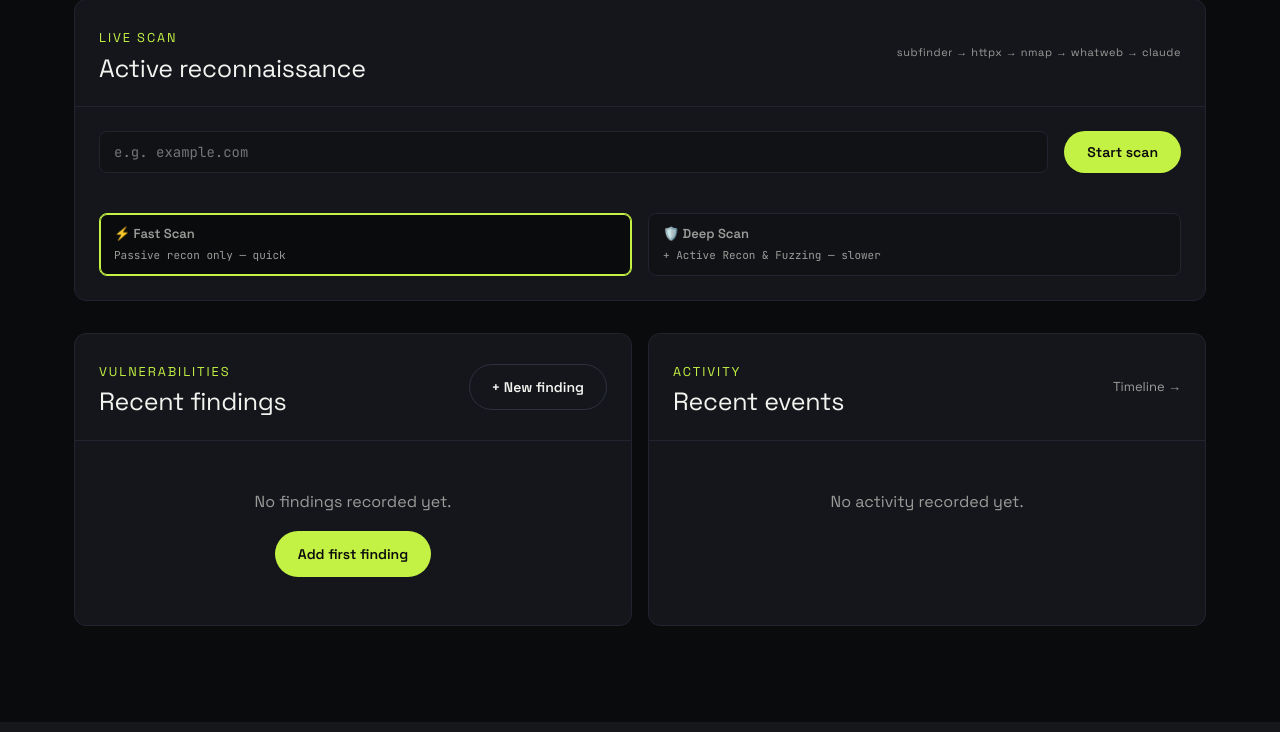
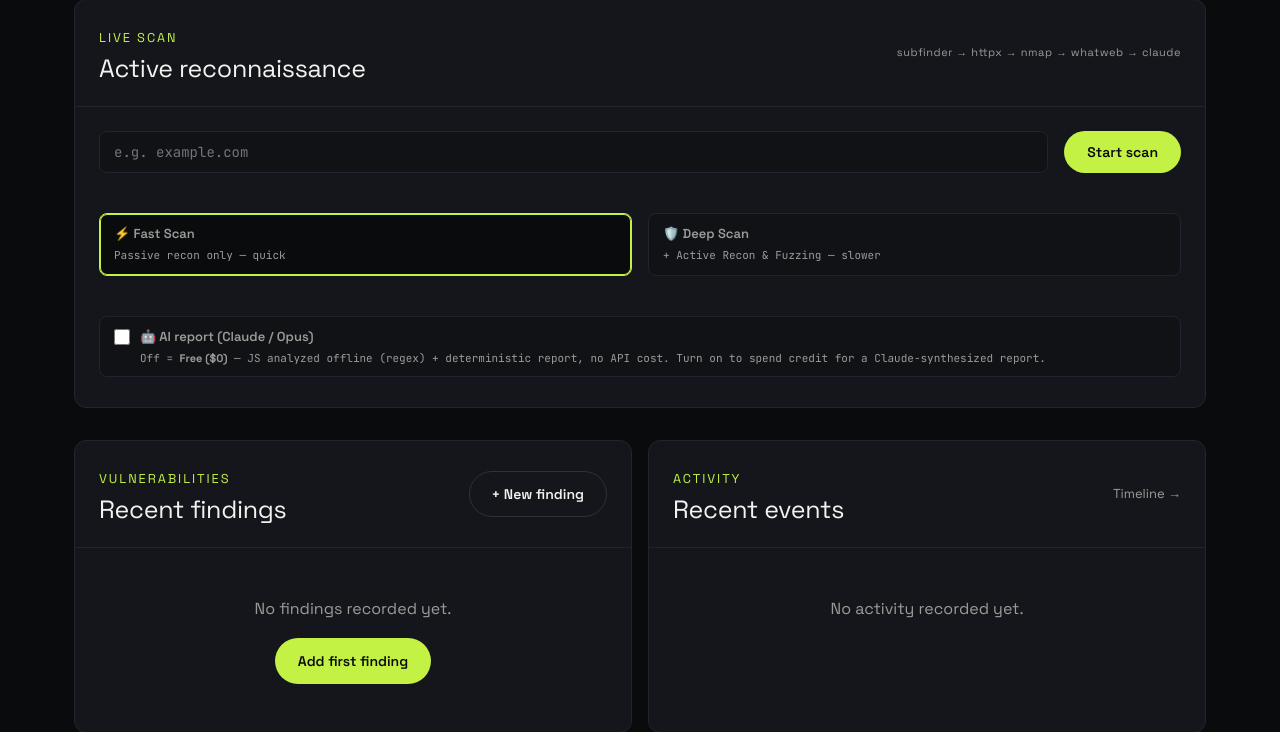
Before and after one commit to malek-sec/BountyHub, a Flask app: page / in a window 1280 px wide. Shown: the part 448-1180 px from the top of the page. Run offline with Flask 3, Linux system fonts and the light colour scheme; a user stored in the database is signed in; data that the repository does not hold is empty; parts of the project's set-up code (start-up, migrations or seed data) failed here and were passed over; some libraries are stand-ins or nearby versions; some web fonts are replaced.

Commit message:
scan: add Free ($0) vs AI cost mode toggle, default free
New per-scan ai_mode wired end-to-end so routine scans spend no API credit
unless the user opts in:

- routes/scans.py: parse ai_mode ("free"|"ai", or use_ai bool) from the
  request; default from BOUNTYHUB_DEFAULT_AI_MODE (env, "free" out of the box);
  store it and pass to the worker; echo it in the response.
- services/scan_service.run_worker(ai_mode=...): free mode runs JS-Oracle
  offline (no per-file LLM) and generates the report via
  core.offline_report.build_report ($0); ai mode keeps the Opus advisor. The
  empty-credit failure path now points the user at free mode. Completion
  notification reflects which report was produced.
- templates/index.html: add an "AI report" toggle (off = Free $0) with matching
  styles + JS; startScan sends ai_mode and logs the chosen cost mode.

So the free workflow the operator used to type by hand is now the built-in
default: click Start -> offline analysis + deterministic report, no cost.

Co-Authored-By: Claude Opus 4.8 <noreply@anthropic.com>

```diff
--- a/routes/scans.py
+++ b/routes/scans.py
@@ -1,5 +1,6 @@
 import datetime
 import json
+import os
 import re
 import tempfile
 import threading
@@ -58,6 +59,20 @@ def api_start_scan():
     if engine_cfg is not None and not getattr(engine_cfg, "ACTIVE_RECON_ENABLED", True):
         run_active_recon = False
 
+    # AI cost mode: "free" (default) runs JS analysis + report deterministically
+    # offline with ZERO API cost; "ai" spends credit for per-file Claude analysis
+    # and an Opus-synthesized report. The default is env-tunable so an operator
+    # can make paid AI the default, but out of the box no scan spends credit.
+    default_mode = os.environ.get("BOUNTYHUB_DEFAULT_AI_MODE", "free").strip().lower()
+    if default_mode not in ("free", "ai"):
+        default_mode = "free"
+    raw_mode = body.get("ai_mode")
+    if raw_mode is None and "use_ai" in body:          # convenience boolean
+        raw_mode = "ai" if body.get("use_ai") else "free"
+    ai_mode = str(raw_mode).strip().lower() if raw_mode is not None else default_mode
+    if ai_mode not in ("free", "ai"):
+        ai_mode = default_mode
+
     if not target:
         return jsonify({"error": "Missing required field: 'target'"}), 400
 
@@ -109,6 +124,7 @@ def api_start_scan():
             "output_dir":       str(output_dir),
             "run_active_recon": run_active_recon,
             "scan_depth":       "deep" if run_active_recon else "fast",
+            "ai_mode":          ai_mode,
         }
 
     try:
@@ -130,7 +146,7 @@ def api_start_scan():
     thread = threading.Thread(
         target=ScanService.run_worker,
         args=(app, scan_id, target, output_dir),
-        kwargs={"run_active_recon": run_active_recon},
+        kwargs={"run_active_recon": run_active_recon, "ai_mode": ai_mode},
         daemon=True,
         name=f"bh-scan-{scan_id[:8]}",
     )
@@ -141,6 +157,7 @@ def api_start_scan():
         "target":     target,
         "status":     "running",
         "scan_depth": "deep" if run_active_recon else "fast",
+        "ai_mode":    ai_mode,
         "poll_url":   f"/api/scan_status/{scan_id}",
     }), 202
 
--- a/templates/index.html
+++ b/templates/index.html
@@ -49,6 +49,16 @@
     .depth-sub   { font-size: 11px; color: var(--ink-soft); font-family: var(--font-mono); }
     .depth-warn  { margin-top: var(--s1); font-size: 11px; color: var(--yellow);
         font-family: var(--font-mono); display: none; }
+    /* AI cost-mode toggle (Free $0 vs AI report) */
+    .ai-toggle { display: flex; align-items: flex-start; gap: 10px; margin-top: var(--s2);
+        padding: 10px 14px; border: 1px solid var(--line); border-radius: var(--r-sm);
+        background: var(--bg-soft); cursor: pointer; }
+    .ai-toggle input { margin-top: 2px; width: 16px; height: 16px; cursor: pointer;
+        accent-color: var(--accent); flex: 0 0 auto; }
+    .ai-toggle-text { display: flex; flex-direction: column; gap: 2px; }
+    .ai-toggle-title { font-weight: 600; font-size: 13px; }
+    .ai-toggle-sub { font-size: 11px; color: var(--ink-soft); font-family: var(--font-mono);
+        line-height: 1.5; }
     #scan-target { flex: 1; font-family: var(--font-mono); }
     #scan-btn { white-space: nowrap; }
     .btn-spinner {
@@ -383,6 +393,17 @@
                 nuclei. Only run it against targets you are authorised to test.
             </div>
 
+            <label class="ai-toggle">
+                <input type="checkbox" id="ai-mode" onchange="BH.onAiModeChange()">
+                <span class="ai-toggle-text">
+                    <span class="ai-toggle-title">🤖 AI report (Claude / Opus)</span>
+                    <span class="ai-toggle-sub" id="ai-mode-sub">
+                        Off = <b>Free ($0)</b> — JS analyzed offline (regex) + deterministic
+                        report, no API cost. Turn on to spend credit for a Claude-synthesized report.
+                    </span>
+                </span>
+            </label>
+
             <div id="reconnect-banner">
                 <span>↻</span>
                 <span id="reconnect-msg">Reconnecting to active scan…</span>
@@ -665,10 +686,28 @@ const BH = (() => {
         if (warn) warn.style.display = isDeepScan() ? "block" : "none";
     }
 
+    // True when the "AI report" toggle is on (spends API credit). Default off = free.
+    function useAI() {
+        var el = document.getElementById("ai-mode");
+        return !!el && el.checked;
+    }
+
+    // Reflect the chosen cost mode in the toggle sub-label.
+    function onAiModeChange() {
+        var sub = document.getElementById("ai-mode-sub");
+        if (!sub) return;
+        sub.innerHTML = useAI()
+            ? "On = <b>AI mode</b> — per-file Claude analysis + Opus-synthesized report. "
+              + "Spends API credit."
+            : "Off = <b>Free ($0)</b> — JS analyzed offline (regex) + deterministic report, "
+              + "no API cost. Turn on to spend credit for a Claude-synthesized report.";
+    }
+
     function startScan() {
         var target = (dom.input.value || "").trim();
         if (!target) { showError("Please enter a target domain first."); return; }
         var deepScan = isDeepScan();
+        var aiMode   = useAI() ? "ai" : "free";
         resetUI();
         setBusy(true);
         fetch("/api/start_scan", {
@@ -677,7 +716,7 @@ const BH = (() => {
                 "Content-Type": "application/json",
                 "X-CSRFToken" : "{{ csrf_token() }}"
             },
-            body   : JSON.stringify({target: target, run_active_recon: deepScan}),
+            body   : JSON.stringify({target: target, run_active_recon: deepScan, ai_mode: aiMode}),
         })
         .then(function(r) { return r.json().then(function(d) { return {ok:r.ok, status:r.status, data:d}; }); })
         .then(function(res) {
@@ -696,6 +735,9 @@ const BH = (() => {
             appendLog("[*] Mode: " + (deepScan
                 ? "Deep scan (Active Recon & Fuzzing enabled)"
                 : "Fast scan (passive only)"), "info");
+            appendLog("[*] Cost: " + (aiMode === "ai"
+                ? "AI report (Claude/Opus — spends API credit)"
+                : "Free ($0) — offline analysis + deterministic report"), "info");
             schedulePoll();
         })
         .catch(function(err) {
@@ -1154,7 +1196,8 @@ const BH = (() => {
     }
 
     return { startScan: startScan, stopScan: stopScan, closeLightbox: closeLightbox,
-             exportPDF: exportPDF, onDepthChange: onDepthChange };
+             exportPDF: exportPDF, onDepthChange: onDepthChange,
+             onAiModeChange: onAiModeChange };
 })();
 </script>
 {% endif %}
```
Also changed, not shown: services/scan_service.py (+61 -34 lines).
